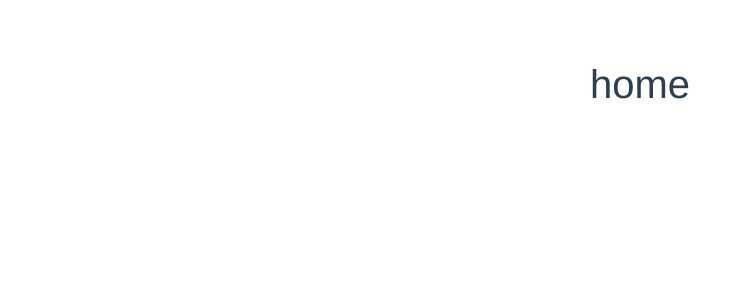
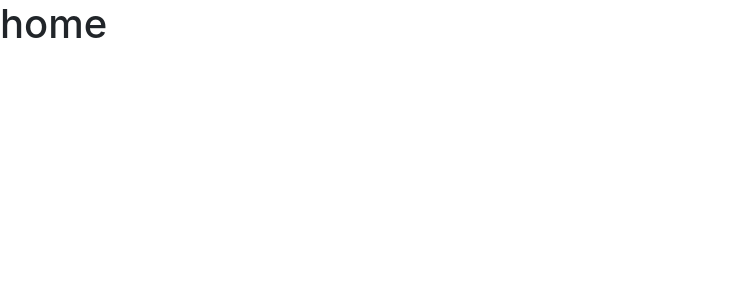
Before and after one commit to gokalpgursoy/bynotask, a Vue app: page / in a window 1280 px wide. Shown: the top 300 px of the page, without its empty margins (0-750 px from the left). Built offline with nearby package versions, Linux system fonts and the light colour scheme.

Commit message:
Existing CSS codes removed.

```diff
--- a/src/App.vue
+++ b/src/App.vue
@@ -7,24 +7,5 @@
 </template>
 
 <style lang="scss">
-#app {
-  font-family: Avenir, Helvetica, Arial, sans-serif;
-  -webkit-font-smoothing: antialiased;
-  -moz-osx-font-smoothing: grayscale;
-  text-align: center;
-  color: #2c3e50;
-}
 
-#nav {
-  padding: 30px;
-
-  a {
-    font-weight: bold;
-    color: #2c3e50;
-
-    &.router-link-exact-active {
-      color: #42b983;
-    }
-  }
-}
 </style>
```
